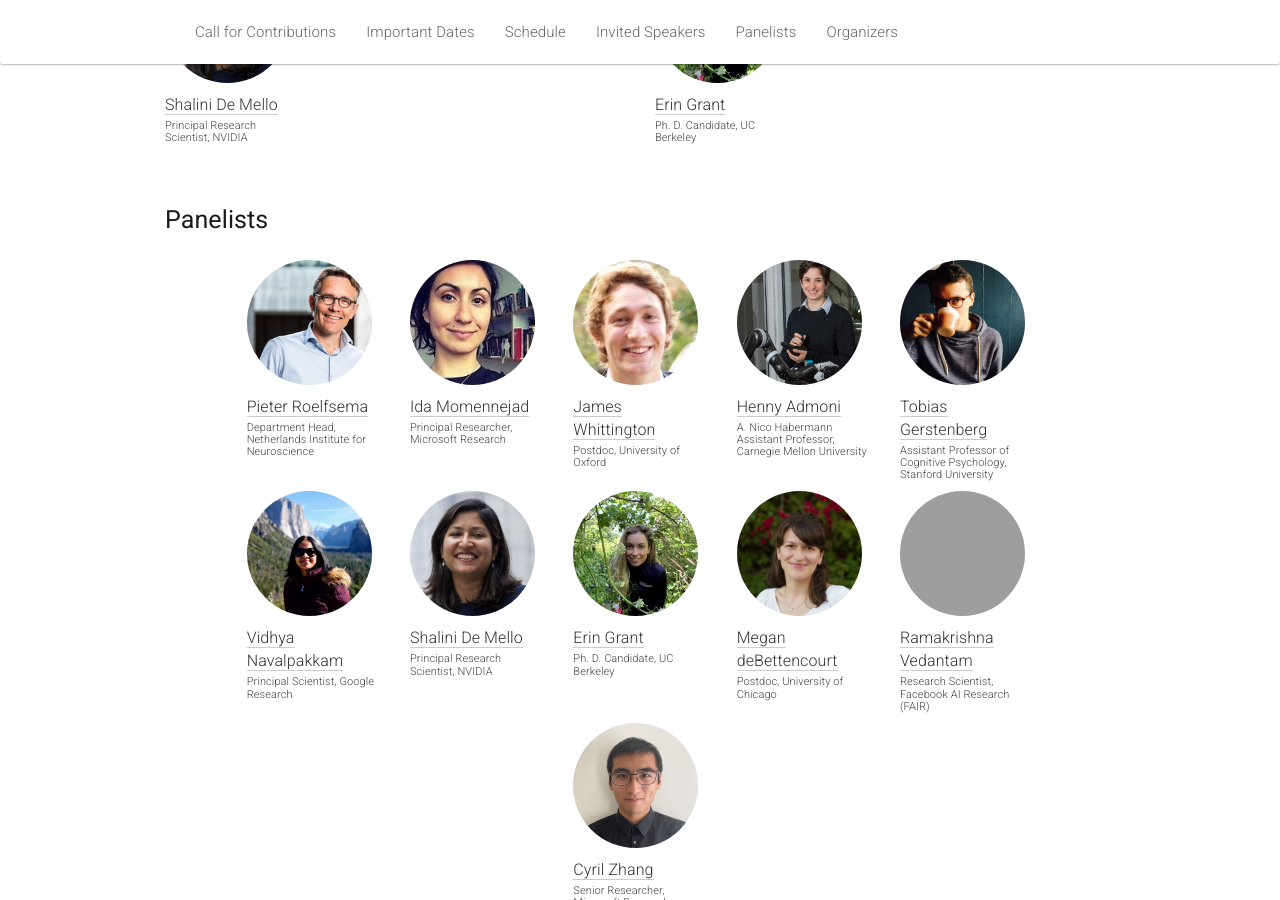
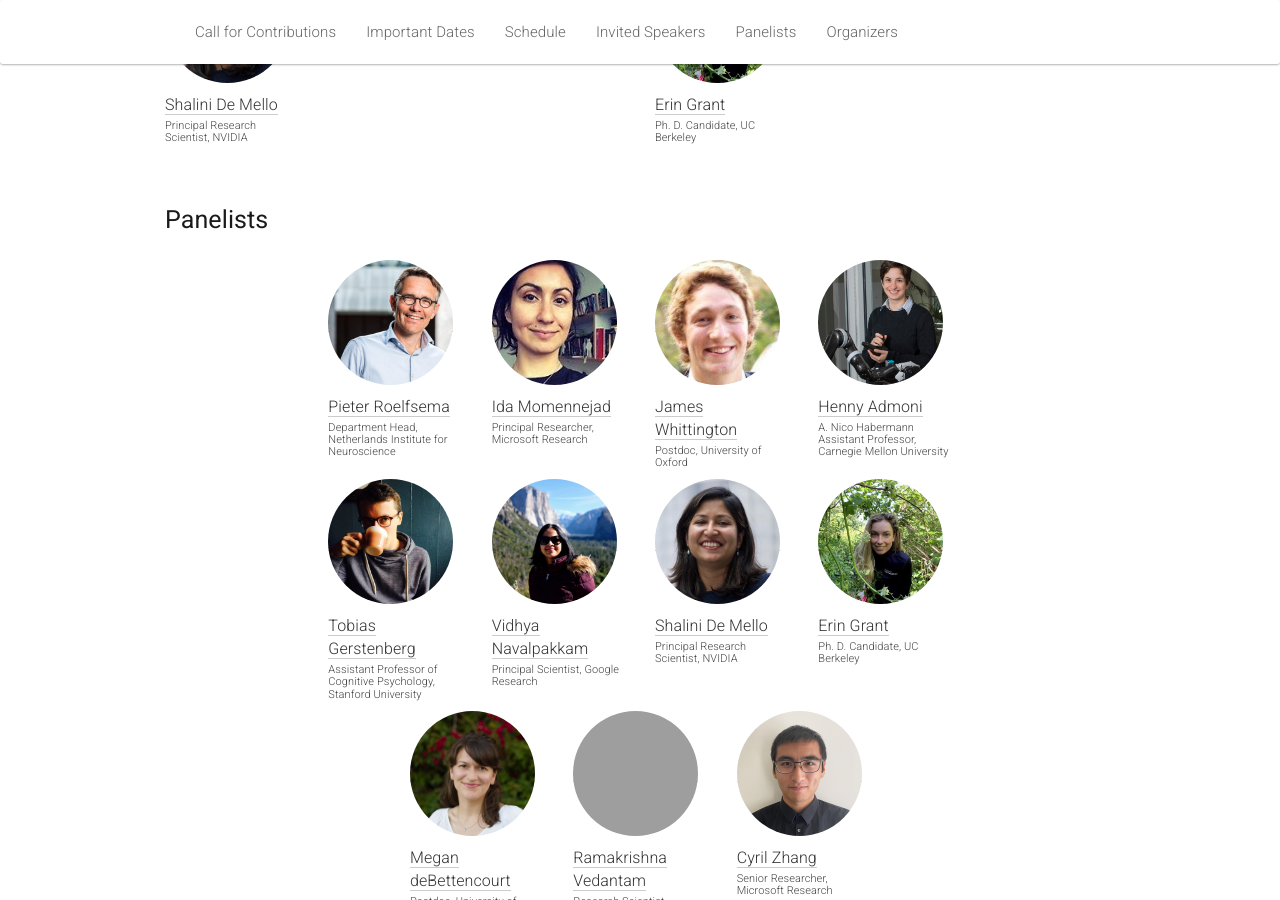
Before and after one commit to attention-learning-workshop/attention-learning-workshop.github.io, a Jekyll site: the page built from _pages/home_2022.md, in a window 1280 px wide and 900 px high, scrolled down 3765 px. Built offline with Jekyll 4.4.1, drawn with Linux system fonts in a browser that asks for light colours; nearby versions of some CDN libraries; grey boxes are pictures that could not be loaded.

Commit message:
make centered icons 4 across for better readability on mobile

```diff
--- a/_includes/headshots_centered.html
+++ b/_includes/headshots_centered.html
@@ -4,7 +4,7 @@
 <div class="row" style="display: flex; justify-content: center; align-items: start;">
 
 {%- for person in include.people -%}
-{%- assign new_row = i | modulo:5 -%}
+{%- assign new_row = i | modulo:4 -%}
 
 {% if new_row == 0 and i > 0 %}
 
```
